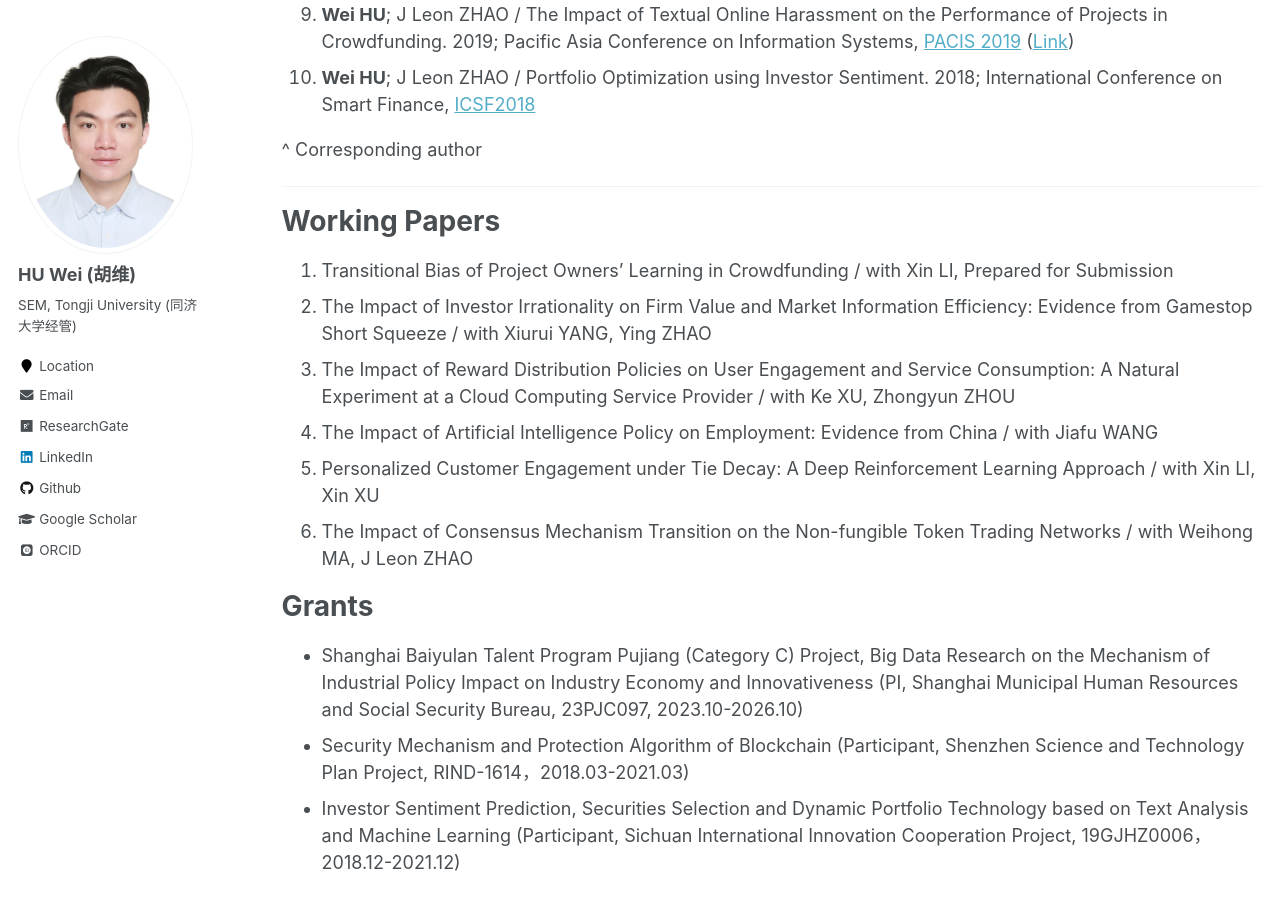
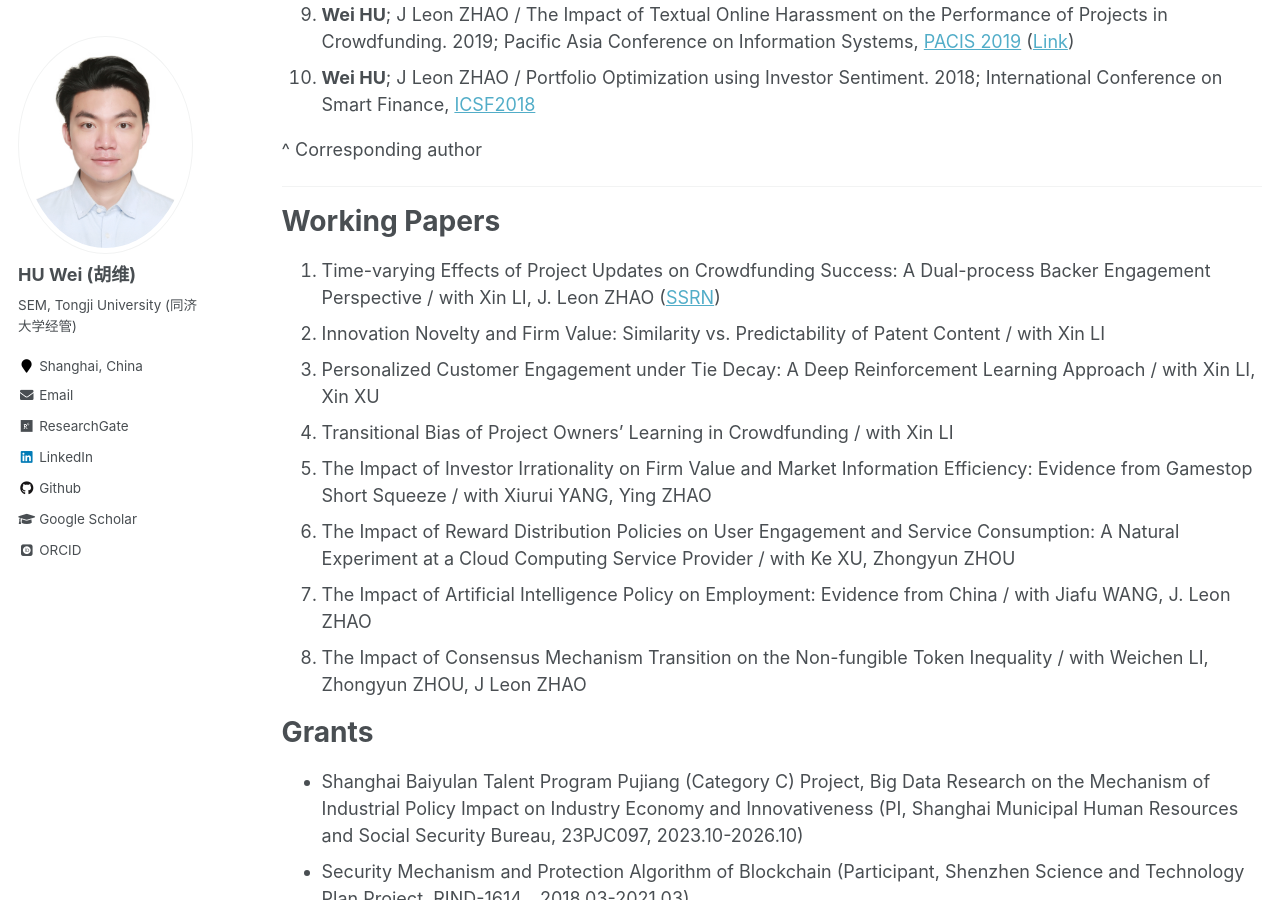
Before and after one commit to huwei-vincent/huwei-vincent.github.io, a Jekyll site: the page built from _pages/my-publication.md, in a window 1280 px wide and 900 px high, scrolled down 822 px. Built offline with Jekyll 4.4.1, drawn with Linux system fonts in a browser that asks for light colours; some web fonts are replaced.

Commit message:
update my-publication.md

```diff
--- a/_config.yml
+++ b/_config.yml
@@ -83,7 +83,7 @@ author:
   name             : "HU Wei (胡维)"
   avatar           : "profile.png"
   bio              : "SEM, Tongji University (同济大学经管)"
-  location         : "Location"
+  location         : "Shanghai, China"
   employer         :
   # pubmed           : "https://www.ncbi.nlm.nih.gov/pubmed/?term=john+snow"
   googlescholar    : "https://scholar.google.com/citations?user=6CJRiM8AAAAJ&hl=en"
--- a/_pages/my-publication.md
+++ b/_pages/my-publication.md
@@ -33,13 +33,14 @@ Finance 2024 ([ICSF2024](https://www.icsf2024.com/index.html))
 
 # Working Papers
 
-1. Transitional Bias of Project Owners’ Learning in Crowdfunding / with Xin LI, Prepared for Submission
-2. The Impact of Investor Irrationality on Firm Value and Market Information Efficiency: Evidence from Gamestop Short Squeeze / with Xiurui YANG, Ying ZHAO
-3. The Impact of Reward Distribution Policies on User Engagement and Service Consumption: A Natural Experiment at a Cloud Computing Service Provider / with Ke XU, Zhongyun ZHOU
-4. The Impact of Artificial Intelligence Policy on Employment: Evidence from China / with Jiafu WANG
-5. Personalized Customer Engagement under Tie Decay: A Deep Reinforcement Learning Approach / with Xin LI, Xin XU
-6. The Impact of Consensus Mechanism Transition on the Non-fungible Token Trading Networks / with Weihong
-MA, J Leon ZHAO
+1. Time-varying Effects of Project Updates on Crowdfunding Success: A Dual-process Backer Engagement Perspective / with Xin LI, J. Leon ZHAO ([SSRN](https://papers.ssrn.com/sol3/papers.cfm?abstract_id=3925150))
+2. Innovation Novelty and Firm Value: Similarity vs. Predictability of Patent Content / with Xin LI
+3. Personalized Customer Engagement under Tie Decay: A Deep Reinforcement Learning Approach / with Xin LI, Xin XU
+4. Transitional Bias of Project Owners’ Learning in Crowdfunding / with Xin LI
+5. The Impact of Investor Irrationality on Firm Value and Market Information Efficiency: Evidence from Gamestop Short Squeeze / with Xiurui YANG, Ying ZHAO
+6. The Impact of Reward Distribution Policies on User Engagement and Service Consumption: A Natural Experiment at a Cloud Computing Service Provider / with Ke XU, Zhongyun ZHOU
+7. The Impact of Artificial Intelligence Policy on Employment: Evidence from China / with Jiafu WANG, J. Leon ZHAO
+8. The Impact of Consensus Mechanism Transition on the Non-fungible Token Inequality / with Weichen LI, Zhongyun ZHOU, J Leon ZHAO
 
 
 # Grants
```
